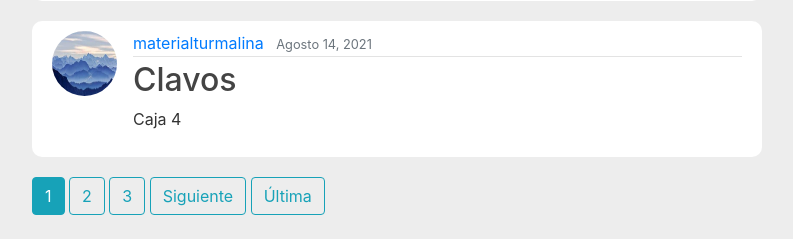
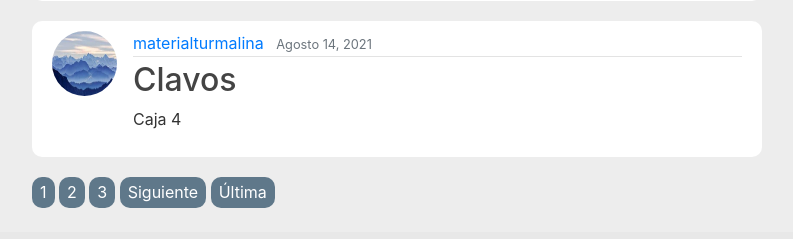
Before and after one commit to materialturmalina/inventory, a Django app: page /home/ in a window 1280 px wide. Shown: the part 899-1138 px from the top of the page, without its empty margins (53-846 px from the left). After the commit the page ends 1107 px from the top, so only its background shows below. Run offline with Django 3.2, Linux system fonts and the light colour scheme; data comes from the database, SQL or seed files in the repository; some libraries are stand-ins or nearby versions.

Commit message:
Changed pagination buttons style + commented out pagination on box list
there are two commented out sections in the box list view:
- on the view template
- on the views.py file of the inventory

```diff
--- a/material/inventory/templates/inventory/box_view.html
+++ b/material/inventory/templates/inventory/box_view.html
@@ -18,7 +18,7 @@
     </div>
     {% endfor %}
 
-
+    {% comment %}
     {% if is_paginated %}
 
         {% if page_obj.has_previous %}
@@ -40,4 +40,5 @@
         {% endif %}
 
     {% endif %}
+    {% endcomment %}
 {% endblock content%}
--- a/material/inventory/templates/inventory/home.html
+++ b/material/inventory/templates/inventory/home.html
@@ -54,24 +54,25 @@
 		</article>
 		</div>
 	{% endfor %}
+
 	{% if is_paginated %}
 
 		{% if page_obj.has_previous %}
-			<a class="btn btn-outline-info mb-4" href="?page=1&orderby={{ orderby }}">Primera</a>
-			<a class="btn btn-outline-info mb-4" href="?page={{ page_obj.previous_page_number }}&orderby={{ orderby }}">Anterior</a>
+			<div onclick="location.href='?page=1&orderby={{ orderby }}';" class="btn mb-4 custom-button">Primera</div>
+			<div onclick="location.href='?page={{ page_obj.previous_page_number }}&orderby={{ orderby }}';" class="btn mb-4 custom-button">Anterior</div>
 		{% endif %}
 
 		{% for num in page_obj.paginator.page_range %}
 			{% if page_obj.number == num %}
-				<a class="btn btn-info mb-4" href="?page={{ num }}&orderby={{ orderby }}">{{ num }}</a>
+				<div onclick="location.href='?page={{ num }}&orderby={{ orderby }}';" class="btn mb-4 custom-button">{{ num }}</div>
 			{% elif num > page_obj.number|add:'-3' and num < page_obj.number|add:'3' %}
-				<a class="btn btn-outline-info mb-4" href="?page={{ num }}&orderby={{ orderby }}">{{ num }}</a>
+				<div onclick="location.href='?page={{ num }}&orderby={{ orderby }}';" class="btn mb-4 custom-button">{{ num }}</div>
 			{% endif %}
 		{% endfor %}
 
 		{% if page_obj.has_next %}
-			<a class="btn btn-outline-info mb-4" href="?page={{ page_obj.next_page_number }}&orderby={{ orderby }}">Siguiente</a>
-			<a class="btn btn-outline-info mb-4" href="?page={{ page_obj.paginator.num_pages }}&orderby={{ orderby }}">Última</a>
+			<div onclick="location.href='?page={{ page_obj.next_page_number }}&orderby={{ orderby }}';" class="btn mb-4 custom-button">Siguiente</div>
+			<div onclick="location.href='?page={{ page_obj.paginator.num_pages }}&orderby={{ orderby }}';" class="btn mb-4 custom-button">Última</div>
 		{% endif %}
 
 	{% endif %}
--- a/material/inventory/views.py
+++ b/material/inventory/views.py
@@ -71,7 +71,7 @@ class BoxListView(ListView):
 	template_name = 'inventory/box_view.html'
 	context_object_name = 'items'
 	ordering = ['box']
-	paginate_by = 5
+	#paginate_by = 5
 
 class ItemDetailView(DetailView):
 	model = Item
```
